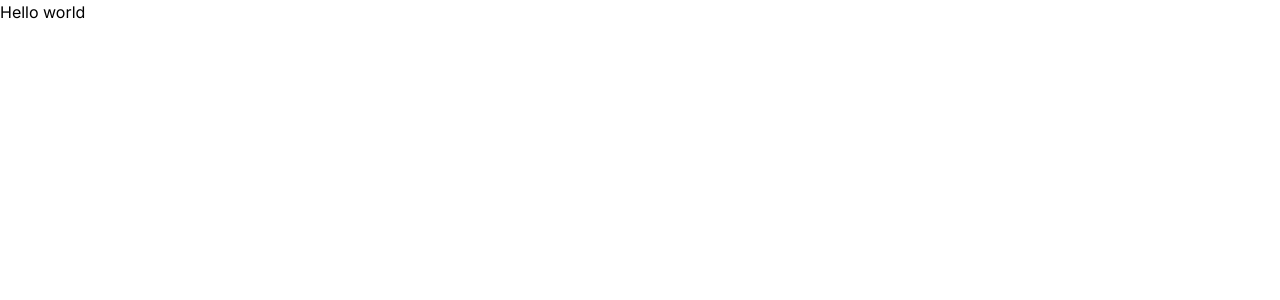
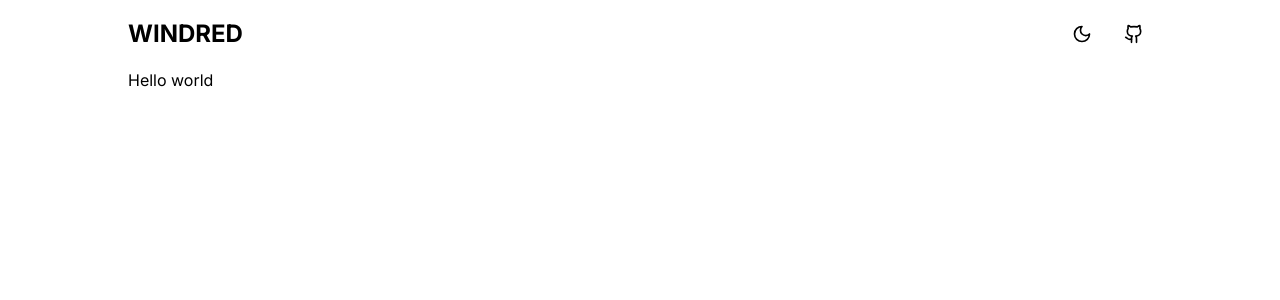
Before and after one commit to SidneyRoberto9/windred, a Next.js app: page / in a window 1280 px wide. Shown: the top 300 px of the page. Built offline with nearby package versions, Linux system fonts and the light colour scheme.

Commit message:
✨ feat: Create Header

```diff
--- a/src/app/layout.tsx
+++ b/src/app/layout.tsx
@@ -3,6 +3,10 @@ import '@/styles/globals.css';
 
 import { PropsWithChildren } from 'react';
 import { Inter } from 'next/font/google';
+
+import { cn } from '@/lib/utils';
+import { ThemeProvider } from '@/components/ThemeProvider';
+import { Header } from '@/components/Header';
 
 const inter = Inter({ subsets: ['latin'] });
 
@@ -15,7 +19,13 @@ export const metadata: Metadata = {
 export default function RootLayout({ children }: PropsWithChildren) {
   return (
     <html lang="en">
-      <body className={inter.className}>{children}</body>
+      <body
+        className={cn('min-h-screen max-w-5xl bg-background antialiased m-auto', inter.className)}>
+        <ThemeProvider attribute="class" defaultTheme="light" disableTransitionOnChange>
+          <Header />
+          {children}
+        </ThemeProvider>
+      </body>
     </html>
   );
 }
--- /dev/null
+++ b/src/components/GithubButton.tsx
@@ -0,0 +1,9 @@
+import { Github } from 'lucide-react';
+
+export function GithubButton() {
+  return (
+    <a href="https://github.com/SidneyRoberto9" target="_blank" className="p-2 ">
+      <Github className="h-5 w-5" />
+    </a>
+  );
+}
--- /dev/null
+++ b/src/components/Header.tsx
@@ -0,0 +1,17 @@
+import { GithubButton } from '@/components/GithubButton';
+import { ThemeButton } from '@/components/ThemeButton';
+
+export function Header() {
+  return (
+    <header className="py-4 flex items-center justify-between">
+      <div className="font-bold text-2xl">
+        <h1>WINDRED</h1>
+      </div>
+
+      <div className="flex items-center justify-center gap-4">
+        <ThemeButton />
+        <GithubButton />
+      </div>
+    </header>
+  );
+}
```
